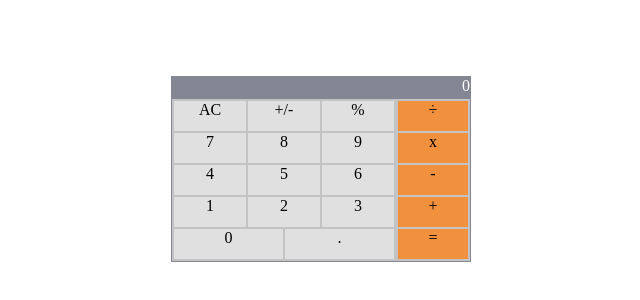
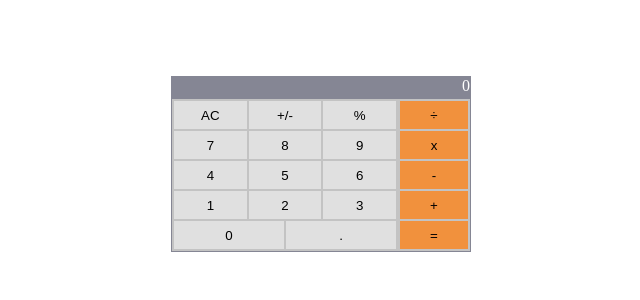
Before and after one commit to arthurborgesdev/math-magicians, a React (Create React App) app: page / in a window 1280 px wide. Shown: the part 182-482 px from the top of the page, without its empty margins (319-959 px from the left). Built offline with nearby package versions, Linux system fonts and the light colour scheme.

Commit message:
Refactor the logic to display the operations and digits and test the functionalities

```diff
--- a/src/components/Calculator.js
+++ b/src/components/Calculator.js
@@ -20,19 +20,24 @@ class Calculator extends React.Component {
 
     console.log(calculatorObj);
     let display = 0;
-
-    if (calculatorObj.total === null
-      && calculatorObj.next === null && calculatorObj.operation === null) {
+    if (Object.keys(calculatorObj).length === 0 || (calculatorObj.total === null
+      && calculatorObj.next === null
+      && calculatorObj.operation === null)) {
       display = 0;
-    } else if (calculatorObj.total !== null
+    } else {
+      display = calculatorObj.next !== null ? calculatorObj.next : calculatorObj.total;
+    }
+    console.log('display', display);
+    /*
+    if (calculatorObj.total !== null
       && calculatorObj.next === null && calculatorObj.operation === null) {
       console.log(calculatorObj.total);
       display = calculatorObj.total;
-    } else if (Object.keys(calculatorObj).length !== 0) {
-      console.log('xDDD');
-      display = calculatorObj.operation ? calculatorObj.total : calculatorObj.next;
-    }
-
+    } else if (calculatorObj.total !== null && calculatorObj.next === null
+      && calculatorObj.operation !== null) {
+      display = calculatorObj.total;
+    } else if ()
+    */
     console.log('calc', calculatorObj.total);
 
     return (
--- a/src/components/CalculatorButton.js
+++ b/src/components/CalculatorButton.js
@@ -22,15 +22,15 @@ class CalculatorButton extends React.Component {
   render() {
     const { text } = this.props;
     return (
-      <div
-        role="button"
+      <button
+        type="button"
         tabIndex={0}
         className="keyboard-button"
         onClick={this.handleClick}
         onKeyDown={this.handleKeyDown}
       >
         {text}
-      </div>
+      </button>
     );
   }
 }
--- a/src/index.css
+++ b/src/index.css
@@ -25,6 +25,7 @@
 
 .calculator-operators {
   background-color: #f1913d;
+  width: fit-content;
   border: 1px solid #c3c3c3;
 }
 
@@ -36,4 +37,9 @@
   align-items: center;
   margin: 0 auto;
   cursor: pointer;
+  background-color: #e0e0e0;
 }
+
+.calculator-operators .keyboard-button {
+  background-color: #f1913d;
+}
```
